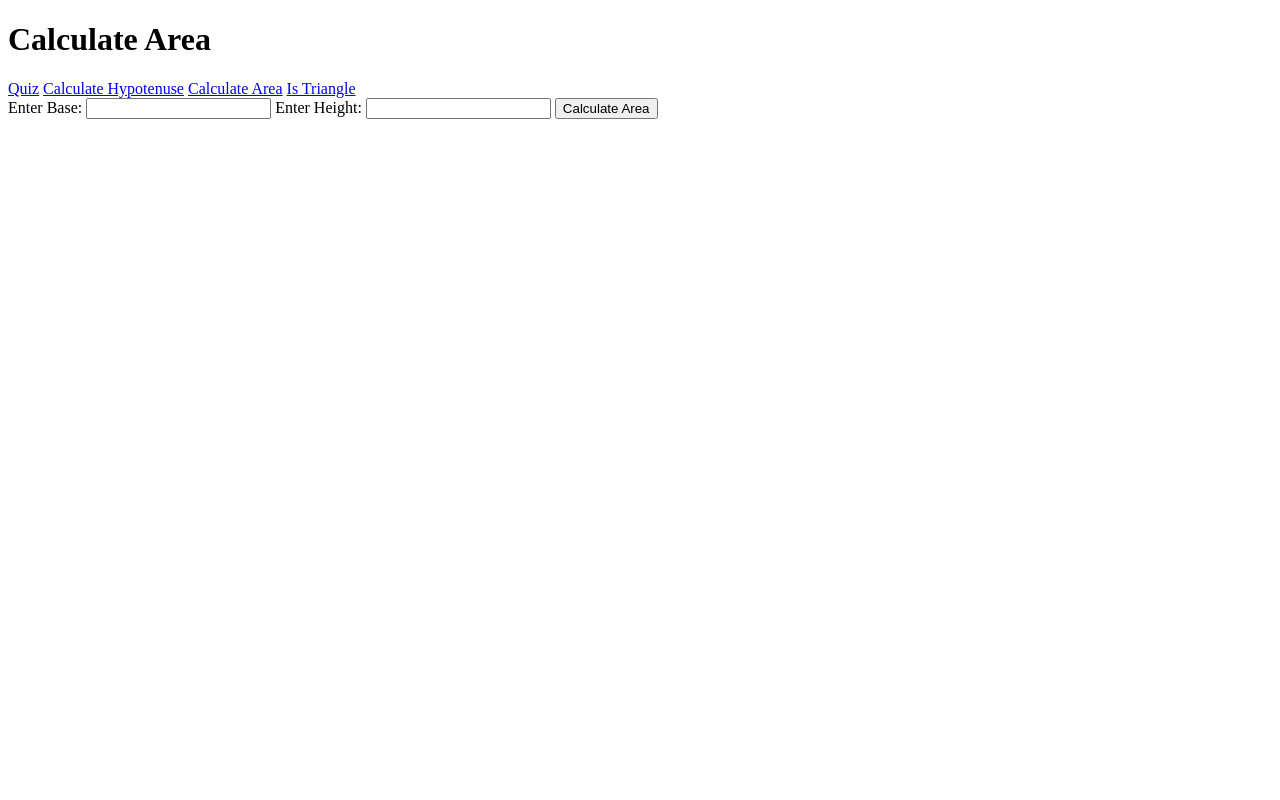
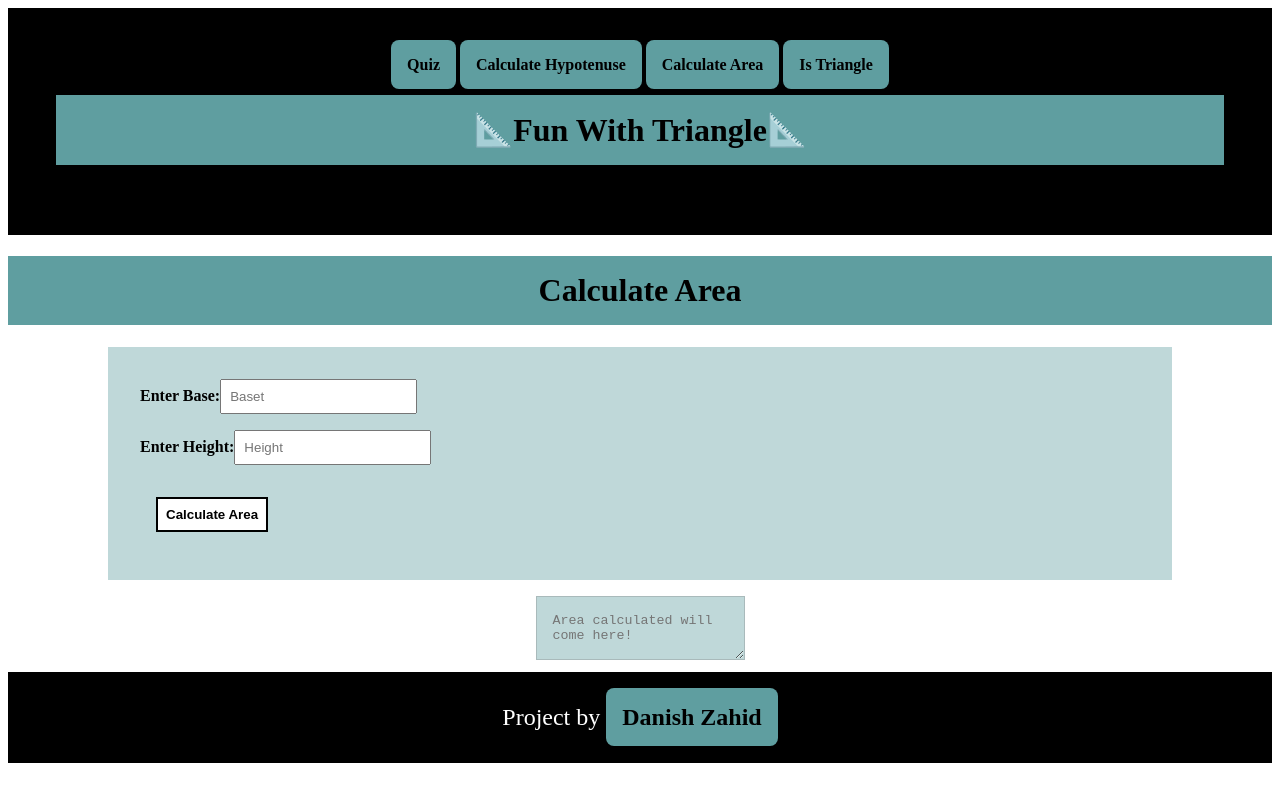
Before and after one commit to danishzahid/fun-with-triangle, a plain HTML site: page area.html in a window 1280 px wide. Drawn offline with Linux system fonts and the light colour scheme.

Commit message:
added css: style.css

```diff
--- a/area.html
+++ b/area.html
@@ -4,22 +4,31 @@
     <meta charset="UTF-8">
     <meta http-equiv="X-UA-Compatible" content="IE=edge">
     <meta name="viewport" content="width=device-width, initial-scale=1.0">
+    <link rel="stylesheet" href="style.css">
     <title>Calculate Area</title>
 </head>
 <body>
+    <div class="heading">
+        <nav class="nav-bar">
+            <a href="triangleQuiz.html">Quiz</a>
+            <a href="hypotenuse.html">Calculate Hypotenuse</a>
+            <a href="area.html">Calculate Area</a>
+            <a href="index.html">Is Triangle</a>
+        </nav>
+    <h1>📐Fun With Triangle📐</h1>
+    </div>
     <h1>Calculate Area</h1>
-    <nav>
-        <a href="triangleQuiz.html">Quiz</a>
-        <a href="hypotenuse.html">Calculate Hypotenuse</a>
-        <a href="area.html">Calculate Area</a>
-        <a href="index.html">Is Triangle</a>
-    </nav>
-    <label for="">Enter Base:</label>
-    <input type="number" class="base">
-    <label for="">Enter Height:</label>
-    <input type="number" class="height">
+    <div class="hyp-and-area">
+    <label for=""><strong> Enter Base:</strong><input type="number" class="base" placeholder="Baset" ></label>
+    <label for=""><strong> Enter Height:</strong><input type="number" class="height" placeholder="Height" ></label>
     <button id="area-btn">Calculate Area</button>
-    <div class="output"></div>
+    </div>
+    <div class="quiz-textarea">
+        <textarea class="output-area" placeholder="Area calculated will come here!" disabled></textarea>
+        </div>
+        <footer>
+            <p>Project by <a href="https://clbydanish.netlify.app/">Danish Zahid</a></p>
+        </footer>
 
 
     <script src="area.js"></script>
--- a/area.js
+++ b/area.js
@@ -1,7 +1,7 @@
 const base = document.querySelector(".base");
 const height = document.querySelector(".height");
 const areaBtn = document.querySelector("#area-btn");
-const output = document.querySelector(".output");
+const output = document.querySelector(".output-area");
 
 
 areaBtn.addEventListener("click", function claculateArea(){
--- a/hypotenuse.js
+++ b/hypotenuse.js
@@ -1,6 +1,6 @@
 const sides = document.querySelectorAll(".side-input");
 const hypotenuseBtn = document.querySelector("#hypotenuse-btn")
-const output = document.querySelector(".output");
+const output = document.querySelector(".output-hypotenuse");
 
 
 function rootSumOfSquare(a,b){
--- a/istriangle.js
+++ b/istriangle.js
@@ -1,6 +1,5 @@
 const inputs = document.querySelectorAll(".angle-input");
 const isTriangleBtn = document.querySelector("#is-triangle-btn");
-const output = document.querySelector("#output");
 const outputBox = document.querySelector("#output-bx");
 
 
--- /dev/null
+++ b/style.css
@@ -0,0 +1,109 @@
+.heading {
+    display: block;
+    background-color: black;
+    padding: 3rem 3rem 3rem 3rem;
+    text-align: center;
+}
+h1 {
+    text-align: center;
+    background-color: cadetblue;
+    padding: 1rem;
+}
+.angle-input {
+    padding: 0.5rem;
+}
+
+a {
+    font-weight: bold;
+    text-decoration: none;
+    padding: 1rem;
+    background-color: cadetblue;
+    border-radius: 0.5rem ;
+    color: black;
+}
+
+textarea {
+    margin-top: 1rem;
+    margin-bottom: 0.5rem;
+    padding: 1rem;
+}
+#is-triangle-btn {
+    margin-top: 1rem;
+    border: 2px solid black;
+    padding: 0.5rem;
+    background-color: white;
+    color: black;
+    font-weight: bold;
+}
+#submit-btn:hover, #hypotenuse-btn:hover, #is-triangle-btn:hover, #area-btn:hover {
+    background-color: black;
+    color: white;
+
+}
+footer {
+    background-color: black;
+    padding: 0.5rem;
+    color: white;
+    font-size: x-large;
+    text-align: center;
+
+}
+
+.main {
+    background-color: cadetblue;
+    text-align: center;
+    display: block;
+}
+label {
+    display: block;
+    padding-bottom: 1rem;
+}
+
+/* form css quiz page*/
+
+.form-background {
+    display: block;
+    background-color: #bfd8d9;
+    width: 1000px;
+    margin: 0 auto;
+}
+
+#submit-btn, #hypotenuse-btn, #area-btn {
+    margin: 1rem;
+    border: 2px solid black;
+    padding: 0.5rem;
+    background-color: white;
+    color: black;
+    font-weight: bold;
+}
+
+#output {
+    background-color: #bfd8d9;
+}
+.quiz-textarea {
+    text-align: center;
+}
+
+/*  css hypoteniuse page*/
+
+.hyp-and-area {
+    display: block;
+    background-color: #bfd8d9;
+    width: 1000px;
+    margin: 0 auto;
+    padding: 2rem;
+}
+
+.side-input {
+    padding: 0.5rem;
+}
+.output-hypotenuse, .output-area {
+    background-color: #bfd8d9;
+
+}
+
+
+/*  css area page*/
+.base, .height {
+    padding: 0.5rem;
+}
```
Also changed, not shown: hypotenuse.html (+22 -11 lines), index.html (+16 -10 lines), triangleQuiz.html (+18 -8 lines).
